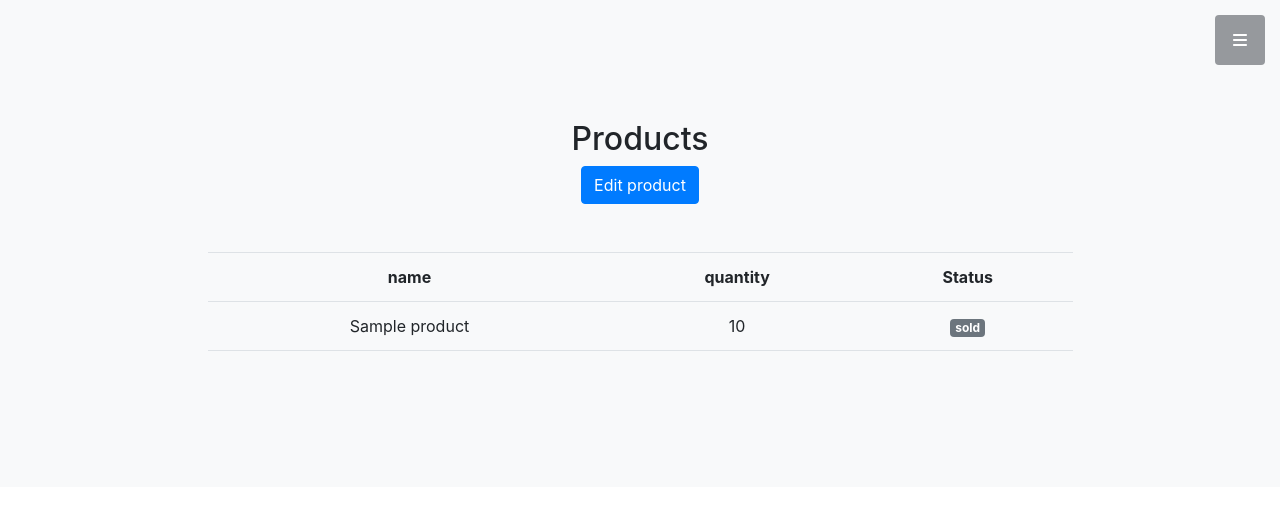
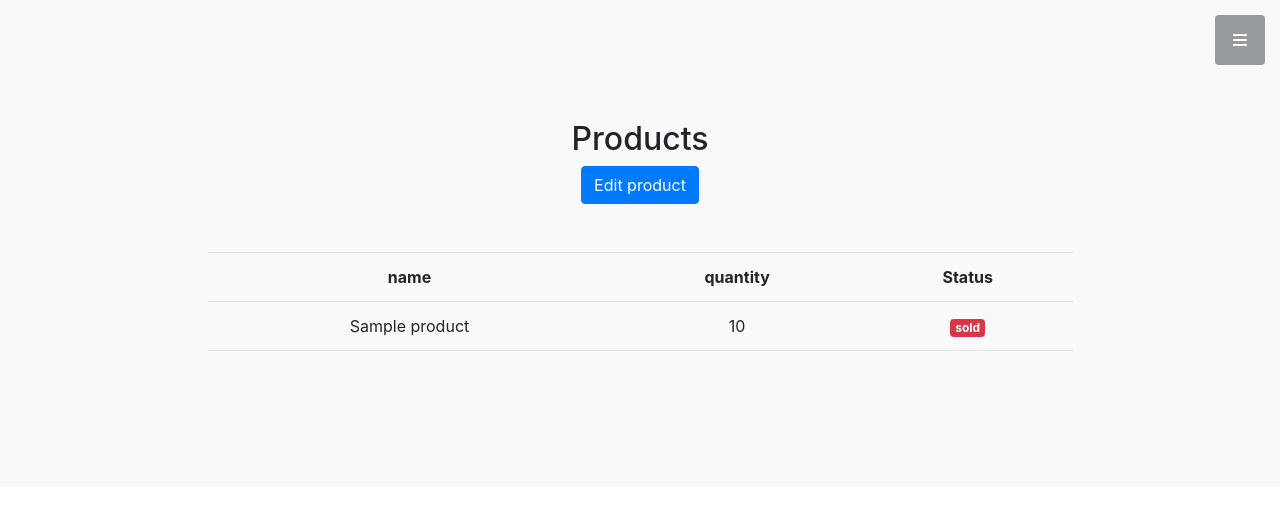
Before and after one commit to demuk/point-of-sale, a Flask app: page /view_prod/1 in a window 1280 px wide. Shown: the top 509 px of the page. Run offline with Flask 2, Linux system fonts and the light colour scheme; tables that the repository leaves empty hold one stand-in row (values such as "Sample post"); some libraries are stand-ins or nearby versions.

Commit message:
changed status badge

```diff
--- a/app/templates/view_prod.html
+++ b/app/templates/view_prod.html
@@ -62,7 +62,7 @@
                                 {% if product.status=='not sold'%}
                                  <td><span class="badge badge-success">{{product.status}}</span></td>
                                  {% else %}
-                                  <td><span class="badge badge-secondary">{{product.status}}</span></td>
+                                  <td><span class="badge badge-danger">{{product.status}}</span></td>
                                  {% endif %}
 
                             </tr>
```
